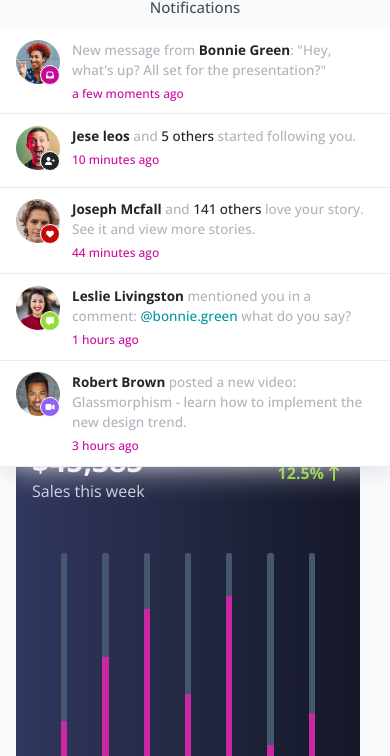
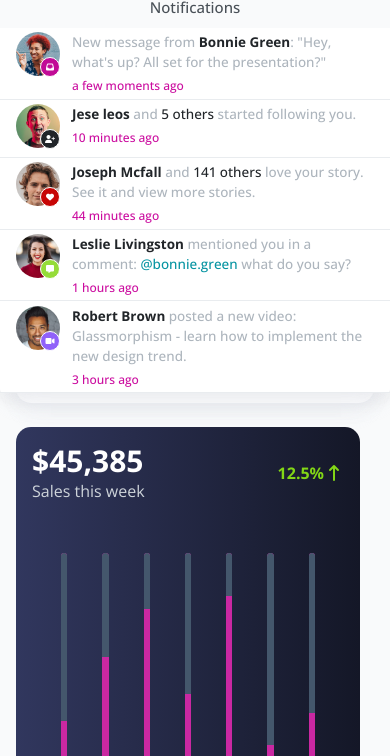
Before and after one commit to abdulmusawwir01/Soft-UI-Flowbite-PRO-Repo, a plain HTML site: page index.html in a window 390 px wide. Both pictures are taken after a click on the link 149 px from the left and 54 px from the top of the page. Shown: the part 88-844 px from the top of the page. Drawn offline with nearby package versions, Linux system fonts and the light colour scheme.

Commit message:
responsive modified

```diff
--- a/style.css
+++ b/style.css
@@ -1603,6 +1603,10 @@ body{
 				}
 				.dropdowntop01 {
 					width: 46%;
+					top: 64px;
+				}
+				.dropdowntop01 a {
+					padding: 5.2px 16px;
 				}
 				.dropdowntop02 {
 					width: 38%;
@@ -1765,6 +1769,9 @@ body{
 				top: 74px;
 				right: 0rem;
 				width: 100%;
+			}
+			.dropdowntop01 a {
+				padding: 4.3px 16px;
 			}
 			.svg04 {
 				margin-right: 16px;
```
